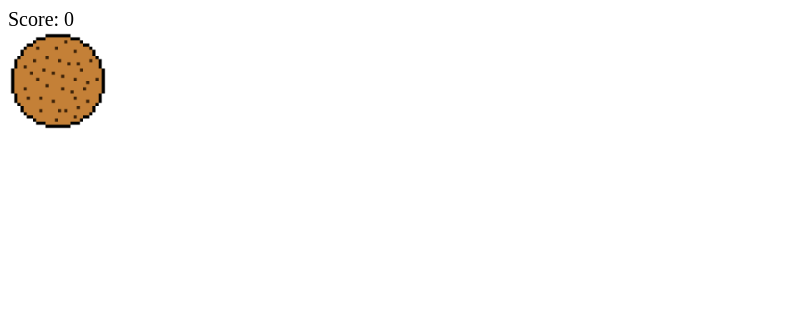
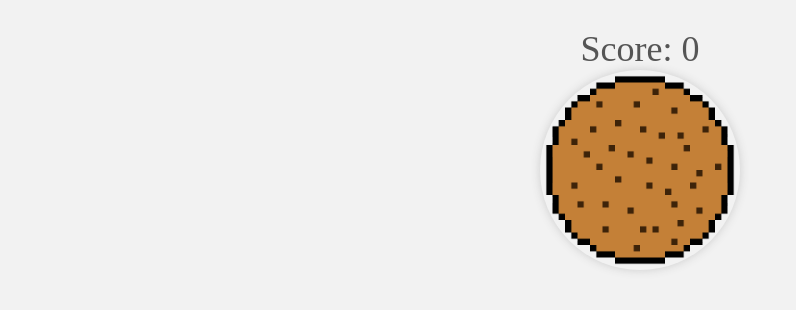
Before and after one commit to KabukzDev/projectclicker, a plain HTML site: page classic.html in a window 1280 px wide. Shown: the whole page, without its empty margins (0-796 px from the left). Drawn offline with Linux system fonts and the light colour scheme.

Commit message:
Update classic.html

```diff
--- a/classic.html
+++ b/classic.html
@@ -4,16 +4,43 @@
     <link rel="icon"  type="image/x-icon" href="/projectclicker/images/cookie-x32.png">
     <title>Project Clicker</title>
     <style>
-      /* Add some styling for the game elements */
+     /* Add some styling for the game elements */
+      body {
+        background-color: #f2f2f2;
+        display: flex;
+        flex-direction: column;
+        align-items: center;
+        height: 100vh;
+      }
+
       #cookie {
-        width: 100px;
-        height: 100px;
+        width: 200px;
+        height: 200px;
         background-image: url("/projectclicker/images/cookie-x960.png");
         background-size: cover;
         cursor: pointer;
+        border-radius: 50%;
+        box-shadow: 0px 0px 10px #ccc;
       }
+
+      #cookie:hover {
+        transform: scale(1.1);
+      }
+
       #score {
-        font-size: 20px;
+        font-size: 36px;
+        margin-top: 20px;
+        color: #555;
+      }
+
+      #reset-button {
+        margin-top: 20px;
+        padding: 10px 20px;
+        background-color: #555;
+        color: #fff;
+        border: none;
+        border-radius: 5px;
+        cursor: pointer;
       }
     </style>
   </head>
```
